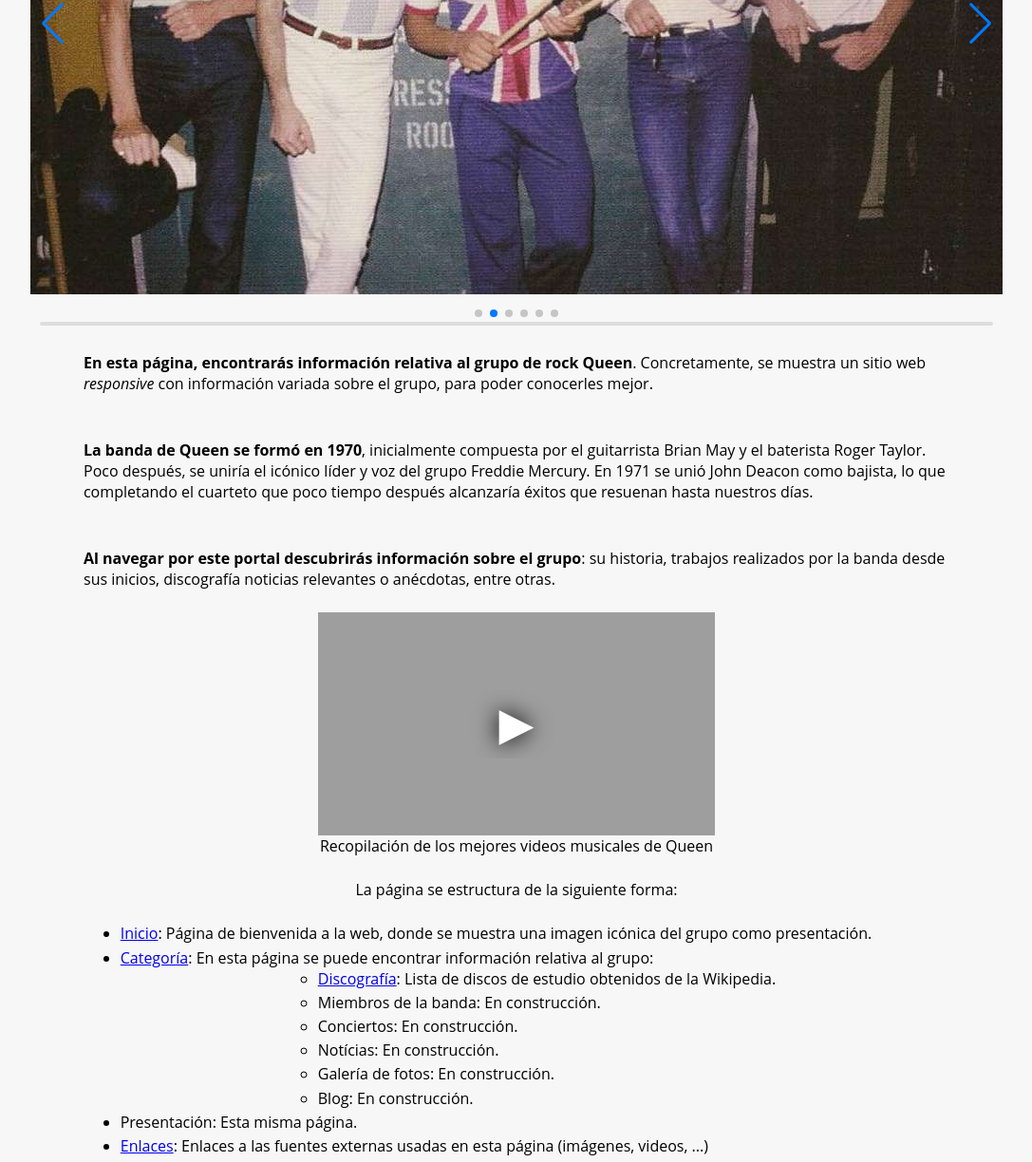
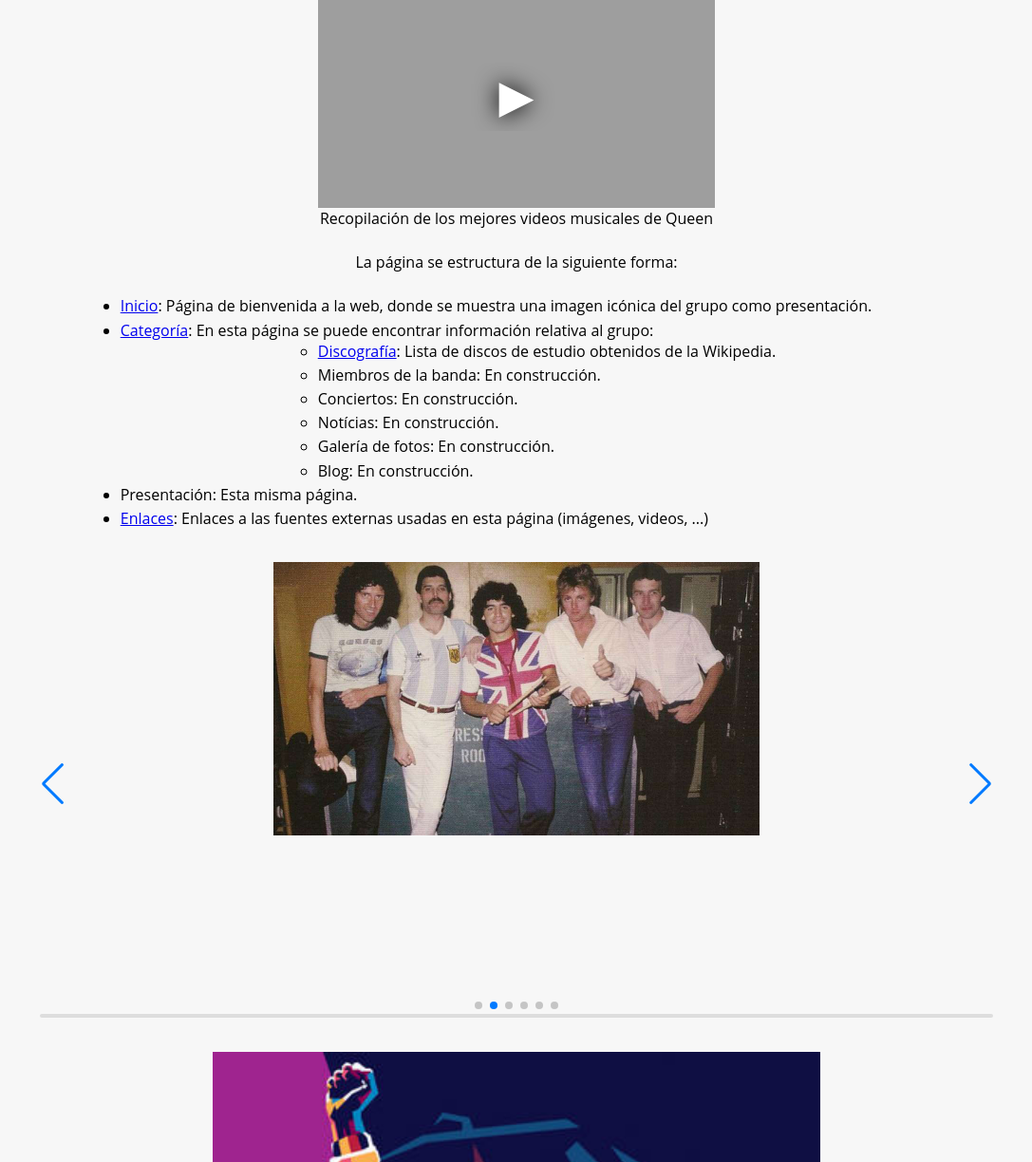
Before and after one commit to fjcoto/html_css_p3, a website built with Parcel: page src/presentation.html in a window 1280 px wide. Shown: the part 474-1698 px from the top of the page at 95% size, without its empty margins (96-1183 px from the left). Built offline with nearby package versions, Linux system fonts and the light colour scheme; a web font is replaced by a local one.

Commit message:
Apply PSI recomendations

```diff
--- a/src/assets/styles/styles.css
+++ b/src/assets/styles/styles.css
@@ -62,7 +62,28 @@
 
 }
 
+@media screen and (min-width: 601px) {
 
+    .swiper {
+        min-height: 300px;
+    }
+
+    .swiper img {
+        width: 75%;
+    }
+
+}
+
+@media screen and (min-width: 1024px) {
+
+    .swiper {
+        min-height: 500px;
+    }
+
+    .swiper img {
+        width: 50%;
+    }
+}
 
 
 .swiper-wrapper {
--- a/src/presentation.html
+++ b/src/presentation.html
@@ -19,34 +19,7 @@
         <section class="content__container">
             <h2 class="content__title">Presentación</h2>
 
-            <div class="swiper" width="300px" height="300px">
-                <div class="swiper-wrapper">
-                    <div class="swiper-slide"><img src="assets/images/slide_1.jpg?as=avif"
-                            alt="Grupo de Rock Queen en 1977" width="1024" height="640">
-                    </div>
-                    <div class="swiper-slide"><img src="assets/images/slide_2.jpg?as=avif"
-                            alt="Queen junto al futbolísta Maradona" loading="lazy" width="1024" height="640">
-                    </div>
-                    <div class="swiper-slide"><img src="assets/images/slide_3.jpg?as=avif"
-                            alt="Portal del álbum Hot Space" loading="lazy" width="1024" height="640">
-                    </div>
-                    <div class="swiper-slide"><img src="assets/images/queen-concert.jpg?as=avif"
-                            alt="Queen en concierto" loading="lazy" width="1024" height="640">
-                    </div>
-                    <div class="swiper-slide"><img src="assets/images/slide_5.jpg?as=avif"
-                            alt="Foto del grupo" loading="lazy" width="1024" height="640">
-                    </div>
-                    <div class="swiper-slide"><img src="assets/images/slide_6.jpg?as=avif"
-                            alt="Freedy Mercury en un concierto" loading="lazy" width="1024" height="640">
-                    </div>
-                </div>
-                <div class="swiper-pagination"></div>
 
-                <div class="swiper-button-prev"></div>
-                <div class="swiper-button-next"></div>
-
-                <div class="swiper-scrollbar"></div>
-            </div>
 
             <p class="content__text">
                 <strong>En esta página, encontrarás información relativa al grupo de rock Queen</strong>. Concretamente,
@@ -116,6 +89,35 @@
                 </li>
                 </li>
             </ul>
+
+            <div class="swiper">
+                <div class="swiper-wrapper">
+                    <div class="swiper-slide"><img src="assets/images/slide_1.jpg?as=avif"
+                            alt="Grupo de Rock Queen en 1977" width="1024" height="640">
+                    </div>
+                    <div class="swiper-slide"><img src="assets/images/slide_2.jpg?as=avif"
+                            alt="Queen junto al futbolísta Maradona" loading="lazy" width="1024" height="640">
+                    </div>
+                    <div class="swiper-slide"><img src="assets/images/slide_3.jpg?as=avif"
+                            alt="Portal del álbum Hot Space" loading="lazy" width="1024" height="640">
+                    </div>
+                    <div class="swiper-slide"><img src="assets/images/queen-concert.jpg?as=avif"
+                            alt="Queen en concierto" loading="lazy" width="1024" height="640">
+                    </div>
+                    <div class="swiper-slide"><img src="assets/images/slide_5.jpg?as=avif"
+                            alt="Foto del grupo" loading="lazy" width="1024" height="640">
+                    </div>
+                    <div class="swiper-slide"><img src="assets/images/slide_6.jpg?as=avif"
+                            alt="Freedy Mercury en un concierto" loading="lazy" width="1024" height="640">
+                    </div>
+                </div>
+                <div class="swiper-pagination"></div>
+
+                <div class="swiper-button-prev"></div>
+                <div class="swiper-button-next"></div>
+
+                <div class="swiper-scrollbar"></div>
+            </div>
 
             <div class="content__img-container">
                 <img src="assets/images/freddie_mercury_iconic_pose_by_colarcolor_ddv11ve-fullview.jpg?as=webp"
```
